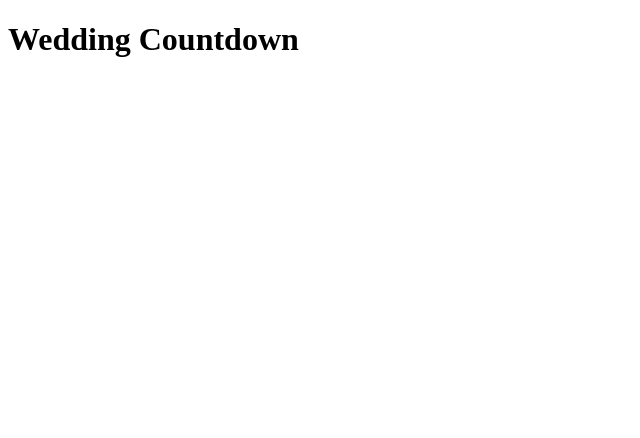
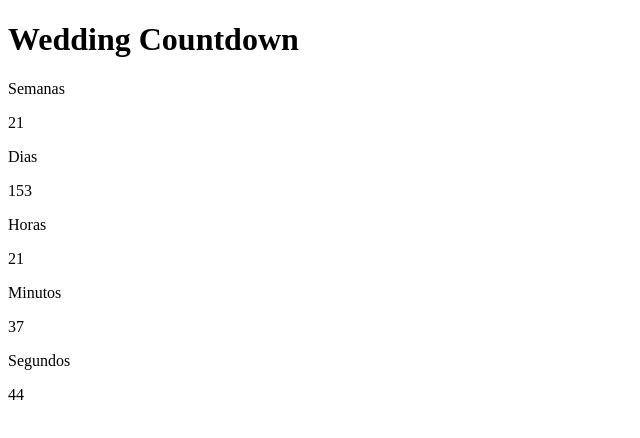
Before and after one commit to anchowake/countdown, a plain HTML site: page index.html in a window 1280 px wide. Shown: the whole page, without its empty margins (0-640 px from the left). Drawn offline with Linux system fonts and the light colour scheme.

Commit message:
Countdown update, initialization and remaining time functions

```diff
--- a/index.html
+++ b/index.html
@@ -7,22 +7,68 @@
     <title>Countdown</title>
     <script>
         document.addEventListener('DOMContentLoaded', () => {
-            const endDate = new Date('2019-10-26T18:00:00');
-            const actualDate = new Date();
-            const datesDifference = endDate - actualDate;
+            const goalDate = '2019-10-26T18:00:00';
 
-            let remainingSeconds = Math.floor((datesDifference / 1000) % 60);
-            let remainingMinutes = Math.floor((datesDifference / 1000 / 60) % 60);
-            let remainingHours = Math.floor((datesDifference / (1000 * 60 * 60)) % 24);
-            let remainingDays = Math.floor(datesDifference / (1000 * 60 * 60 * 24));
+            function calculateRemainingTime(date) {
+                const endDate = new Date(date);
+                const actualDate = new Date();
+                const datesDifference = endDate - actualDate;
+                const remainingSeconds = Math.floor((datesDifference / 1000) % 60);
+                const remainingMinutes = Math.floor((datesDifference / 1000 / 60) % 60);
+                const remainingHours = Math.floor((datesDifference / (1000 * 60 * 60)) % 24);
+                const remainingDays = Math.floor(datesDifference / (1000 * 60 * 60 * 24));
+                const remainingWeeks = Math.floor(datesDifference / (1000 * 60 * 60 * 24 * 7));
 
-            console.log(`Days ${remainingDays} - Hours ${remainingHours} - Minutes ${remainingMinutes} - Seconds ${remainingSeconds}`);
+                return {
+                    totalTime: datesDifference,
+                    totalSeconds: remainingSeconds,
+                    totalMinutes: remainingMinutes,
+                    totalHours: remainingHours,
+                    totalDays: remainingDays,
+                    totalWeeks: remainingWeeks,
+                };
+            }
 
+            function countDownInit() {
+                const countdownContainer = document.getElementById('clock');
+                const weekContainer = countdownContainer.querySelector('.weeks');
+                const dayContainer = countdownContainer.querySelector('.days');
+                const hourContainer = countdownContainer.querySelector('.hours');
+                const minuteContainer = countdownContainer.querySelector('.minutes');
+                const seconContainer = countdownContainer.querySelector('.seconds');
+
+                function updateCountDown() {
+                    const remainingTime = calculateRemainingTime(goalDate);
+
+                    weekContainer.innerText = (`0${remainingTime.totalWeeks}`).slice(-2);
+                    dayContainer.innerText = remainingTime.totalDays;
+                    hourContainer.innerText = (`0${remainingTime.totalHours}`).slice(-2);
+                    minuteContainer.innerText = (`0${remainingTime.totalMinutes}`).slice(-2);
+                    seconContainer.innerText = (`0${remainingTime.totalSeconds}`).slice(-2);
+
+                    if (remainingTime.totalTime <= 0) {
+                        clearInterval(interval);
+                        countdownContainer.innerHTML = '<h1>Congratulations!</h1>';
+                    }
+                }
+
+                updateCountDown();
+
+                const interval = setInterval(updateCountDown, 1000);
+            }
+
+            countDownInit();
         });
     </script>
 </head>
 <body>
     <h1>Wedding Countdown</h1>
-    <div id="clock"></div>
+    <div id="clock">
+        Semanas <p class="weeks"></p>
+        Dias<p class="days"></p>
+        Horas<p class="hours"></p>
+        Minutos<p class="minutes"></p>
+        Segundos<p class="seconds"></p>
+    </div>
 </body>
 </html>
```
